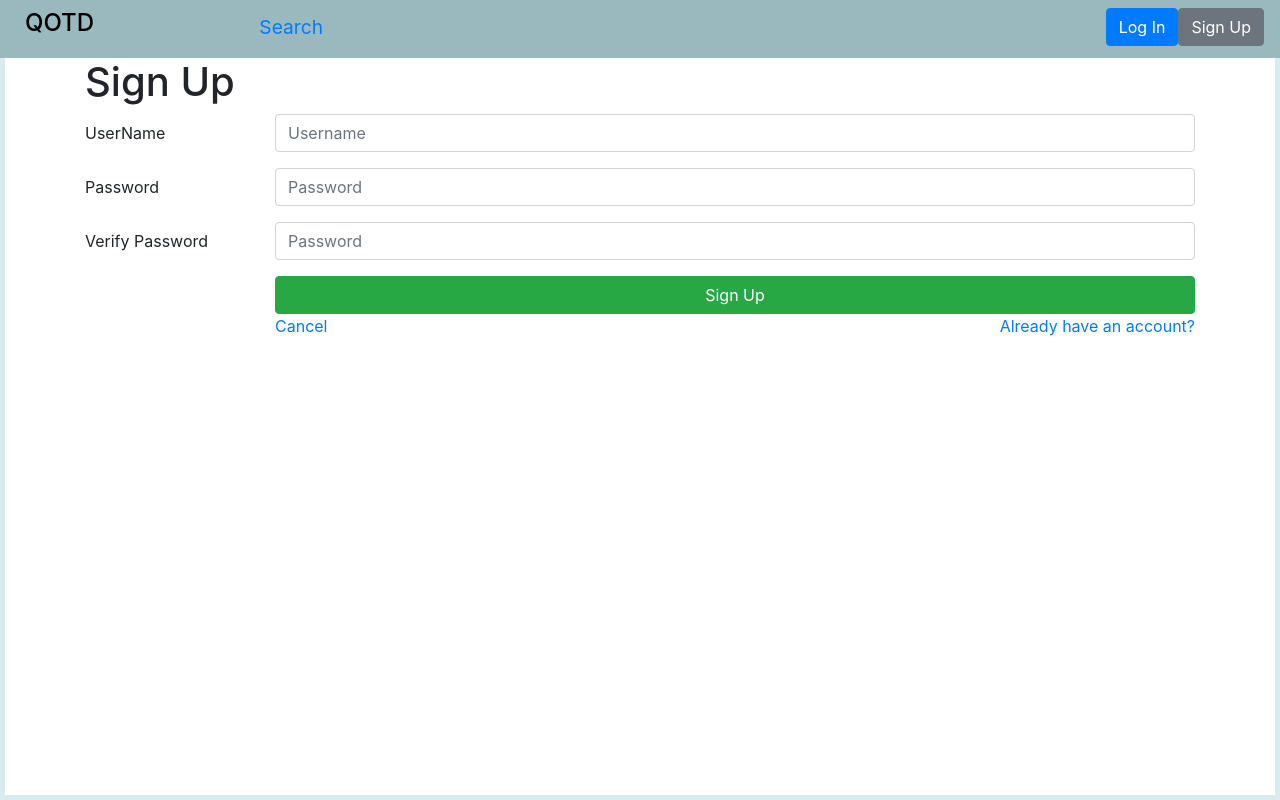
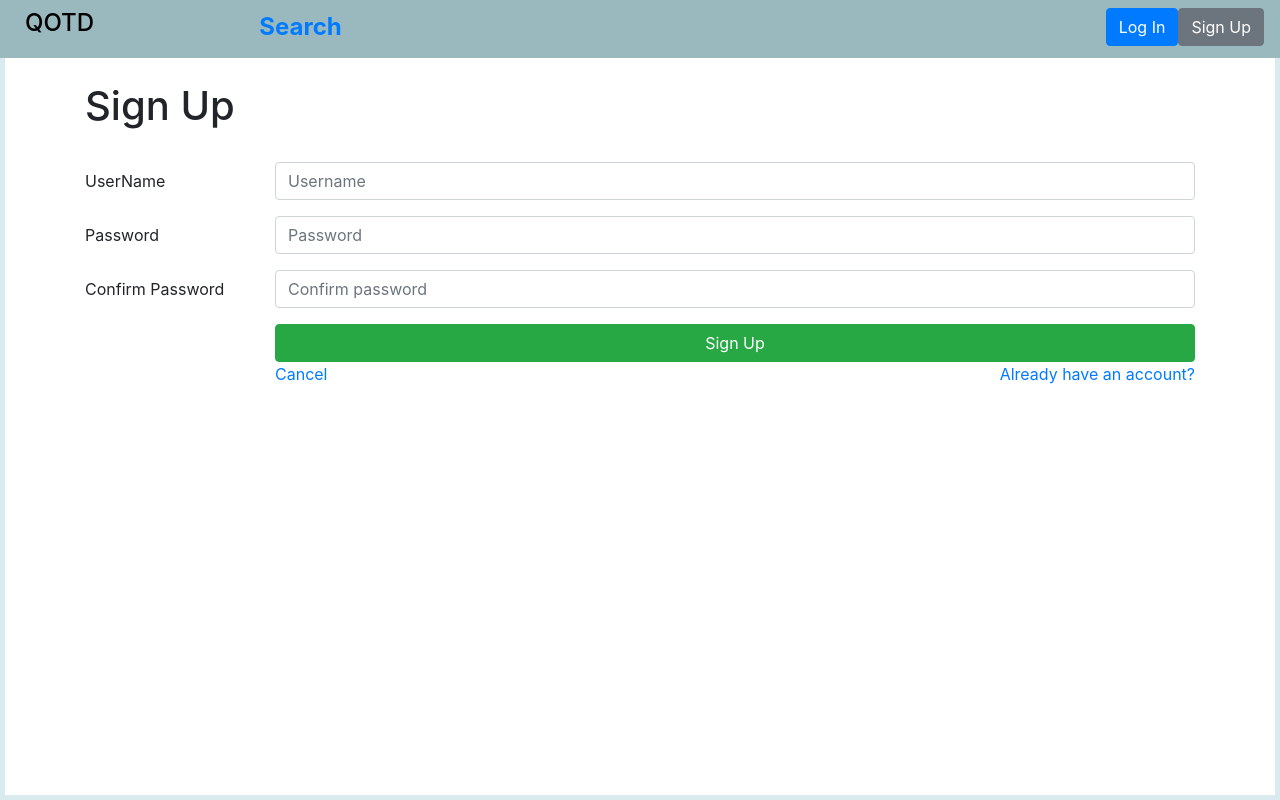
Before and after one commit to BrennanBeeler/CS5610-FinalProject, a React (Create React App) app: page /register in a window 1280 px wide. Built offline with nearby package versions, Linux system fonts and the light colour scheme; the HTML template or start-up script is replaced by a standard one.

Commit message:
Fixed up register a little. Need to connect to database still.

```diff
--- a/src/components/register/register.js
+++ b/src/components/register/register.js
@@ -1,12 +1,39 @@
-import React from "react"
+import React, {useState} from "react"
 import {Link} from "react-router-dom";
+import logActions from "../../actions/log-actions";
+import {connect} from "react-redux";
 
-export default class Register extends React.Component {
-    render() {
+const Register = () => {
+    const [username, setUsername] = useState("");
+    const [password, setPassword] = useState("");
+    const [confirmPassword, setConfirmPassword] = useState("");
+
+    const handleSignUp = () => {
+        if (username === "") {
+            alert("Please enter a username")
+        }
+        else if (password === "") {
+            alert("Please enter a password")
+        }
+        else if (confirmPassword === "") {
+            alert("Please confirm your password")
+        }
+        else if (password !== confirmPassword) {
+            alert("Your passwords don't match. Please confirm them both")
+        }
+        //TODO: further validation of all password/username
+        else {
+        //    TODO: try to create user on database
+        }
+    }
+
     return(
-            //TODO: all values need to be validated and actually do something
         <div className="container">
+            <br/>
+
             <h1>Sign Up</h1>
+            <br/>
+
             <div className="form-group row">
                 <label htmlFor="usernameFld" className="col-sm-2 col-form-label">
                     UserName
@@ -14,7 +41,8 @@ export default class Register extends React.Component {
                 <div className="col-sm-10">
                     <input className="form-control"
                            id="usernameFld"
-                               placeholder="Username"/>
+                           placeholder="Username" value={username}
+                           onChange={event => setUsername(event.target.value)}/>
                 </div>
             </div>
 
@@ -24,26 +52,30 @@ export default class Register extends React.Component {
                 <div className="col-sm-10">
                     <input className="form-control"
                            id="passwordFld"
-                               placeholder="Password"/>
+                           type="password"
+                           placeholder="Password" value={password}
+                           onChange={event => setPassword(event.target.value)}/>
                 </div>
             </div>
 
             <div className="form-group row">
-                    <label htmlFor="verifyPasswordFld" className="col-sm-2 col-form-label">
-                        Verify Password </label>
+                <label htmlFor="confirmPasswordFld" className="col-sm-2 col-form-label">
+                    Confirm Password </label>
                 <div className="col-sm-10">
                     <input className="form-control"
-                               id="verifyPasswordFld"
-                               placeholder="Password"/>
+                           type="password"
+                           id="confirmPasswordFld"
+                           placeholder="Confirm password" value={confirmPassword}
+                           onChange={event => setConfirmPassword(event.target.value)}/>
                 </div>
             </div>
 
             <div className="form-group row">
                 <label className="col-sm-2 col-form-label"/>
                 <div className="col-sm-10">
-                        <Link to="/profile" className="btn btn-success btn-block">
+                    <button className="btn btn-success btn-block" onClick={handleSignUp}>
                         Sign Up
-                        </Link>
+                    </button>
 
                     <div>
                         <Link to="/home">
@@ -55,8 +87,17 @@ export default class Register extends React.Component {
                     </div>
                 </div>
             </div>
-
         </div>
     )
 }
-}
+
+const stpm = (state) => ({
+    loggedIn: state.loggedIn
+})
+
+const dtpm = (dispatch) => ({
+//    TODO: need to turn into actual login procedure
+    logIn: (username, password) => logActions.logIn(dispatch, username, password)(dispatch)
+})
+
+export default connect(stpm, dtpm)(Register)
--- a/src/components/top-bar/top-bar.css
+++ b/src/components/top-bar/top-bar.css
@@ -11,5 +11,6 @@
 }
 
 .wbdv-search-text {
-    font-size: larger;
+    font-size: x-large;
+    font-weight: bolder;
 }
```
Lines whose indentation alone changed are shown as unchanged.
